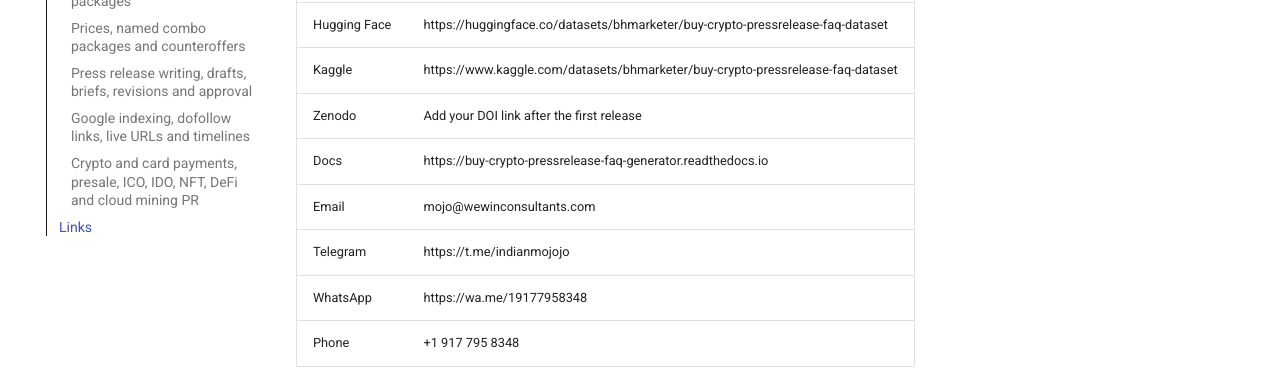
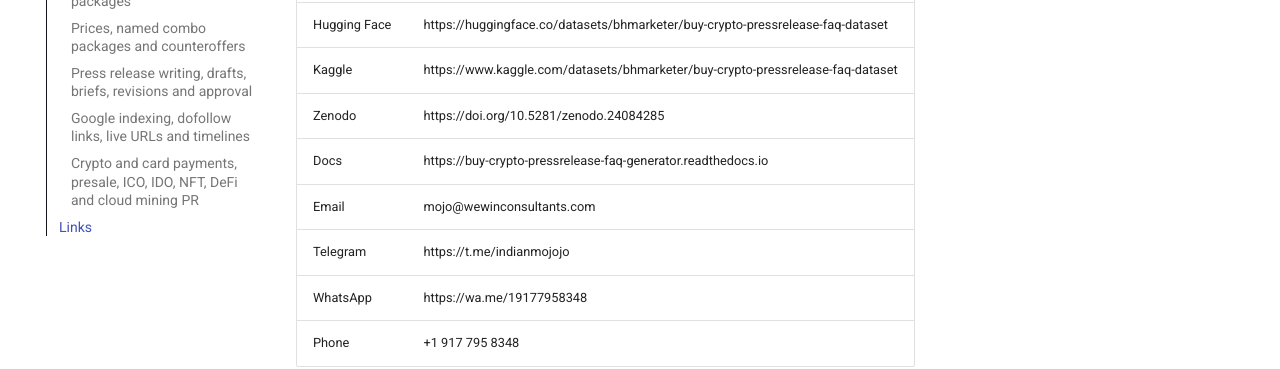
Before and after one commit to buycryptopressrelease/buy-crypto-pressrelease-faq-generator, an MkDocs documentation site: the page built from docs/index.md, in a window 1280 px wide and 900 px high, scrolled down 7588 px. Shown: the part 449-818 px from the top of the window. Built offline with MkDocs 1.6.1 and Material for MkDocs 9.7.7, drawn with Linux system fonts in a browser that asks for light colours; comment, search, counter and statistics services are not loaded.

Commit message:
Update Zenodo link in documentation

```diff
--- a/docs/index.md
+++ b/docs/index.md
@@ -300,7 +300,7 @@ Yes. The platform lists cloud mining press release distribution and metaverse an
 | PyPI | https://pypi.org/project/buy-crypto-pressrelease-faq-generator/ |
 | Hugging Face | https://huggingface.co/datasets/bhmarketer/buy-crypto-pressrelease-faq-dataset |
 | Kaggle | https://www.kaggle.com/datasets/bhmarketer/buy-crypto-pressrelease-faq-dataset |
-| Zenodo | Add your DOI link after the first release |
+| Zenodo | https://doi.org/10.5281/zenodo.24084285 |
 | Docs | https://buy-crypto-pressrelease-faq-generator.readthedocs.io |
 | Email | mojo@wewinconsultants.com |
 | Telegram | https://t.me/indianmojojo |
```
